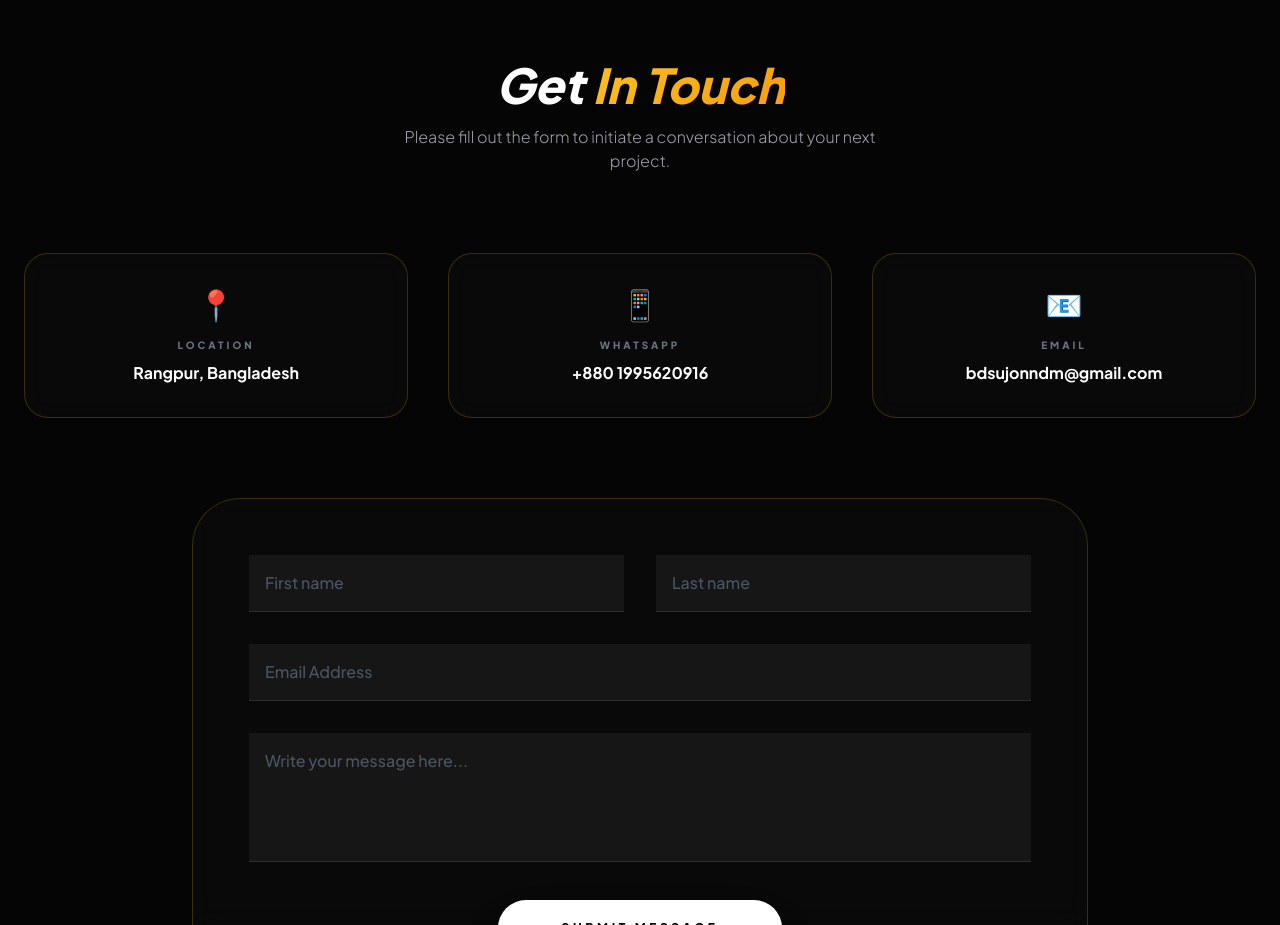
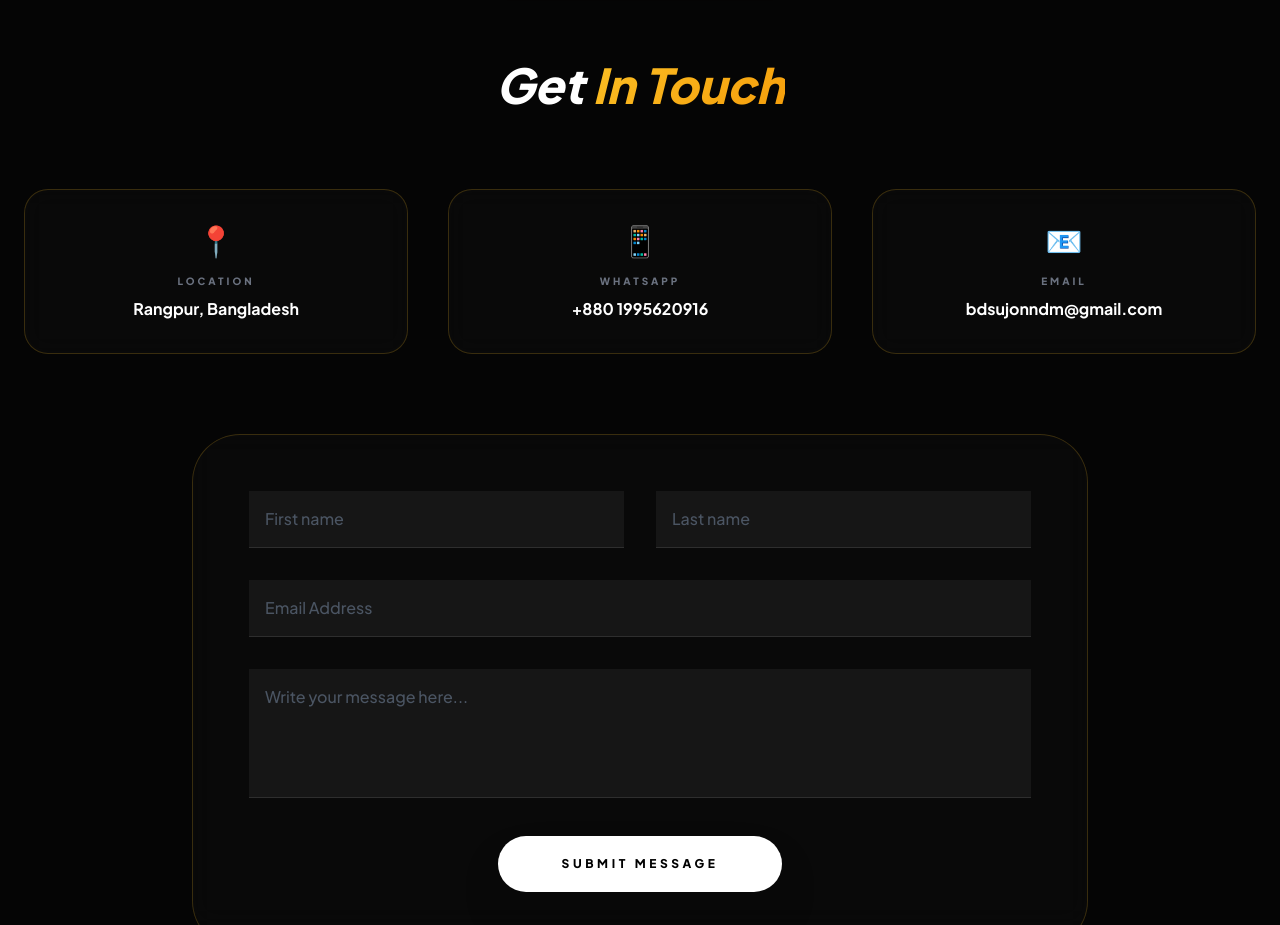
Before and after one commit to bdsujonndm-png/dmsujonbd, a React (Vite) app: page / in a window 1280 px wide. Shown: the part 7260-8185 px from the top of the page. Built offline with nearby package versions, Linux system fonts and the light colour scheme; a web font is replaced by a local one.

Commit message:
Update Contact.tsx

```diff
--- a/components/Contact.tsx
+++ b/components/Contact.tsx
@@ -32,7 +32,7 @@ const Contact: React.FC = () => {
         <h2 className="text-center text-4xl md:text-5xl font-extrabold mb-4 italic">
           Get <span className="text-gold-gradient">In Touch</span>
         </h2>
-        <p className="text-gray-400 font-light max-w-lg mx-auto">Please fill out the form to initiate a conversation about your next project.</p>
+        <p className="text-gray-400 font-light max-w-lg mx-auto"></p>
       </div>
 
       <div className="grid md:grid-cols-3 gap-10 mb-20">
```
